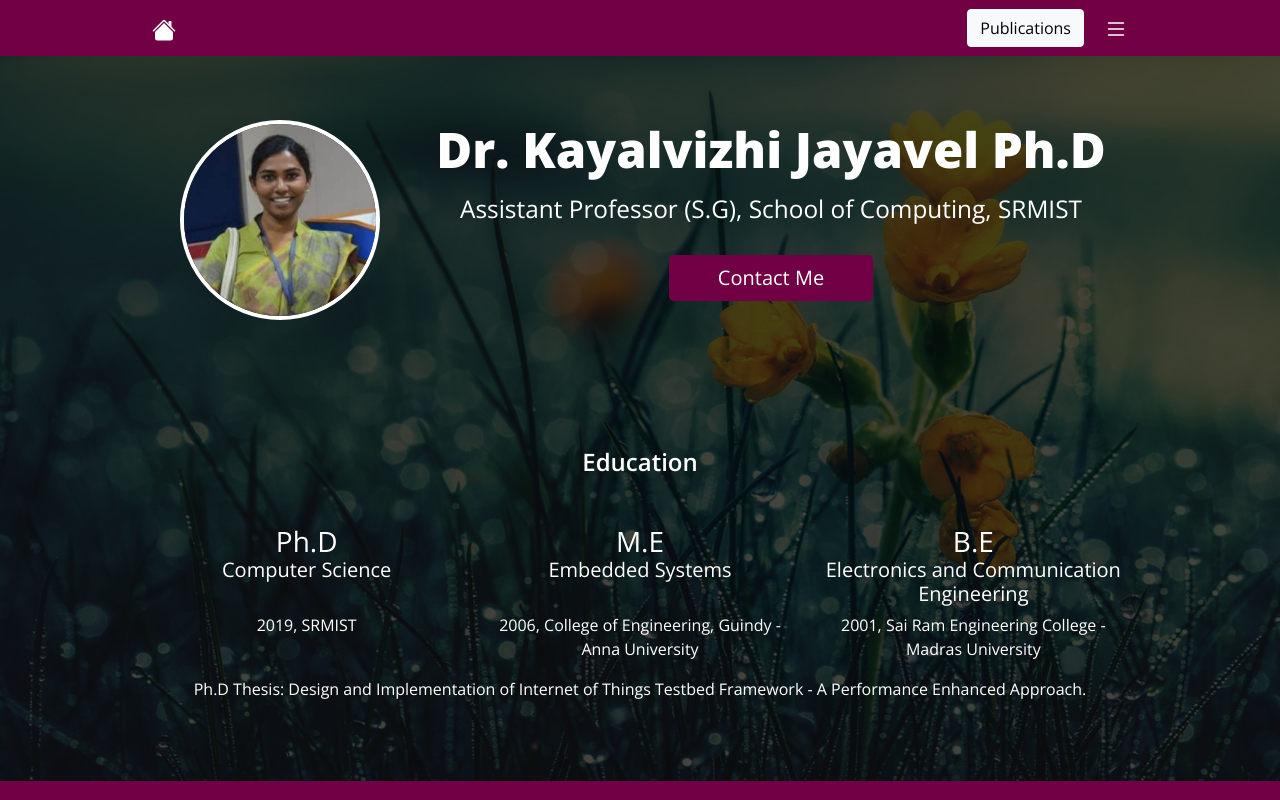
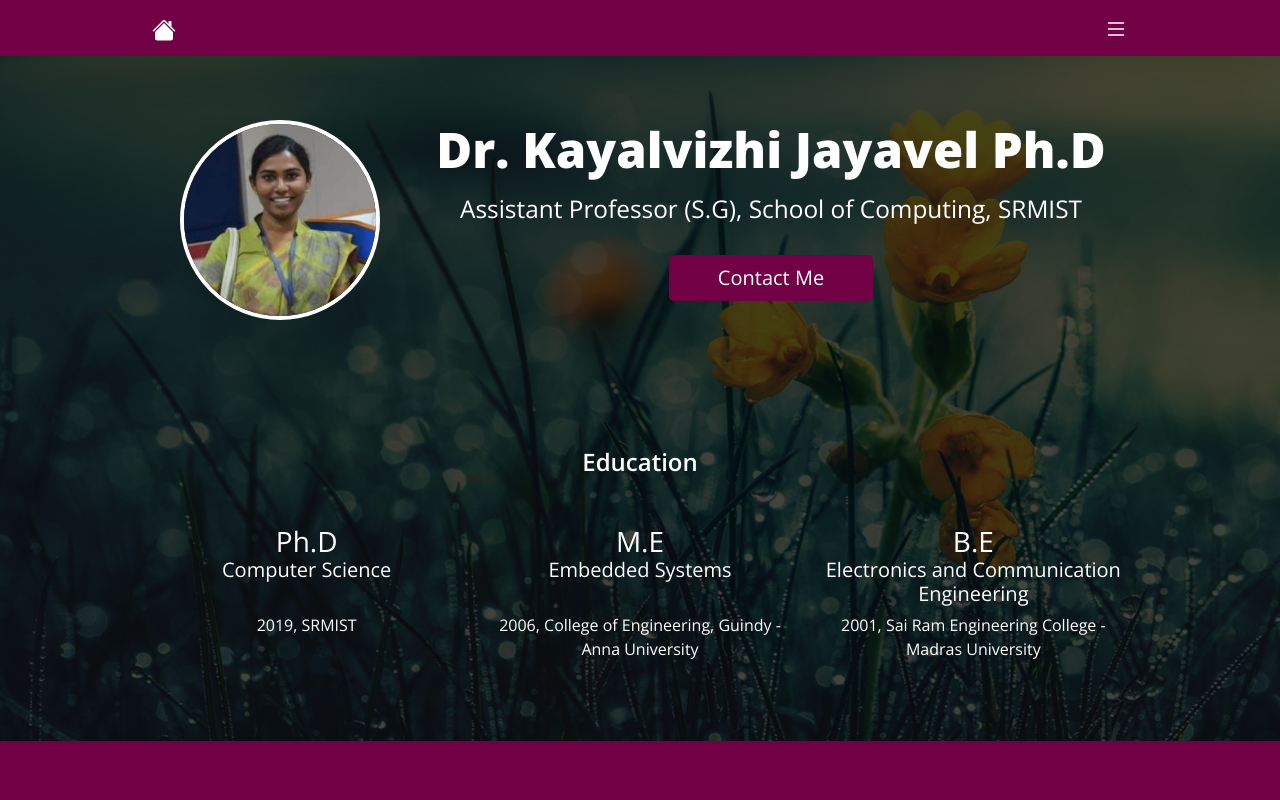
Before and after one commit to DEEJ4Y/kayal_maam_resume_website, a Next.js app: page / in a window 1280 px wide. Built offline with nearby package versions, Linux system fonts and the light colour scheme.

Commit message:
Make required changes

```diff
--- a/components/Index/Education/Education.jsx
+++ b/components/Index/Education/Education.jsx
@@ -41,10 +41,10 @@ const Education = () => {
             yearAndCollege="2001, Sai Ram Engineering College - Madras University"
           />
         </div>
-        <p>
+        {/* <p>
           Ph.D Thesis: Design and Implementation of Internet of Things Testbed
           Framework - A Performance Enhanced Approach.
-        </p>
+        </p> */}
       </div>
     </div>
   );
--- a/components/Index/Experience/Experience.jsx
+++ b/components/Index/Experience/Experience.jsx
@@ -24,7 +24,7 @@ const Experience = () => {
     <div id="experience" className={`bg-accent text-accent container-padding`}>
       <div className="container-fluid">
         <div className="text-center">
-          <h2 className={styles["heading"]}>Experience</h2>
+          {/* <h2 className={styles["heading"]}>Experience</h2> */}
           <h3 className={styles["sub-heading"]} ref={experienceRef}>
             Total Experience:{" "}
             <strong className={styles["sub-heading-bold"]}>
@@ -36,17 +36,17 @@ const Experience = () => {
             </strong>
           </h3>
         </div>
-        <div className="text-center">
-          {/* <div className="col-lg-6 col-md-12 col-sm-12"> */}
-          {/* <WorkplaceHeading name="SRMIST" /> */}
+        {/* <div className="text-center">
+          <div className="col-lg-6 col-md-12 col-sm-12">
+           <WorkplaceHeading name="SRMIST" />
           <ExperienceItem
             role="Assistant Professor, SRMIST"
             duration="Since January 2 2003"
             current
           />
-          {/* </div>
-          <div className="col-lg-6 col-md-12 col-sm-12"> */}
-          {/* <WorkplaceHeading name="Other" /> */}
+          </div>
+          <div className="col-lg-6 col-md-12 col-sm-12">
+          <WorkplaceHeading name="Other" />
           <ExperienceItem
             role="Lecturer, Mariana Engineering College"
             duration="June 1 2002 - December 30 2002"
@@ -55,8 +55,8 @@ const Experience = () => {
             role="Lecturer, Sastha Engineering College"
             duration="June 1 2001 - May 30 2002"
           />
-          {/* </div> */}
-        </div>
+          </div>
+        </div> */}
       </div>
     </div>
   );
--- a/components/Index/Navbar/Navbar.jsx
+++ b/components/Index/Navbar/Navbar.jsx
@@ -35,14 +35,14 @@ const Navbar = () => {
             </svg>
           </span>
         </Link>
-        <Link passHref href="/publications">
+        {/* <Link passHref href="/publications">
           <button
             className={`btn btn-light ${styles["publications-link"]}`}
             data-aos="fade-left"
           >
             Publications
           </button>
-        </Link>
+        </Link> */}
         <Toggler
           onMouseEnter={() => {
             setTogglerStateOpen(true);
```
